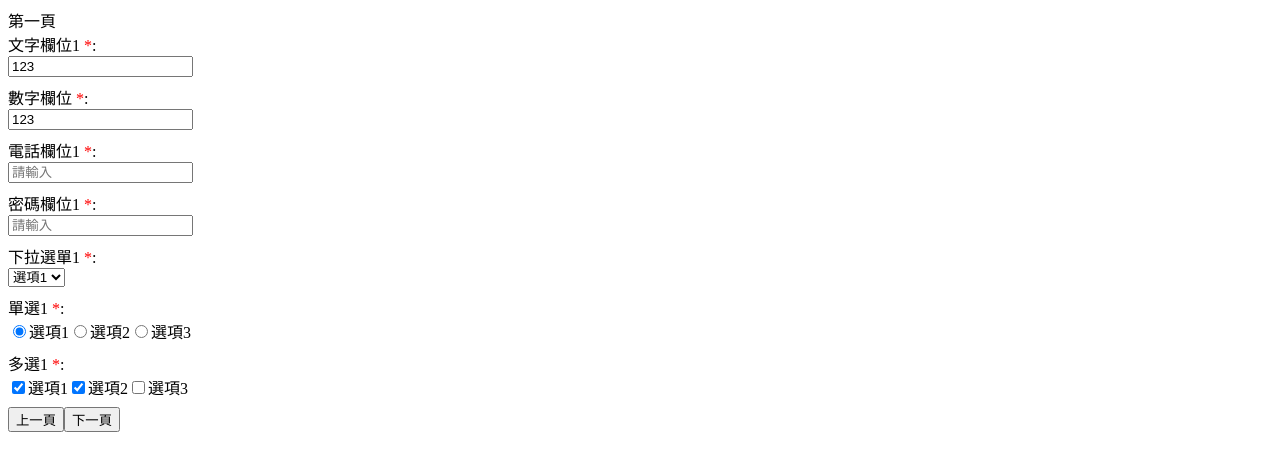
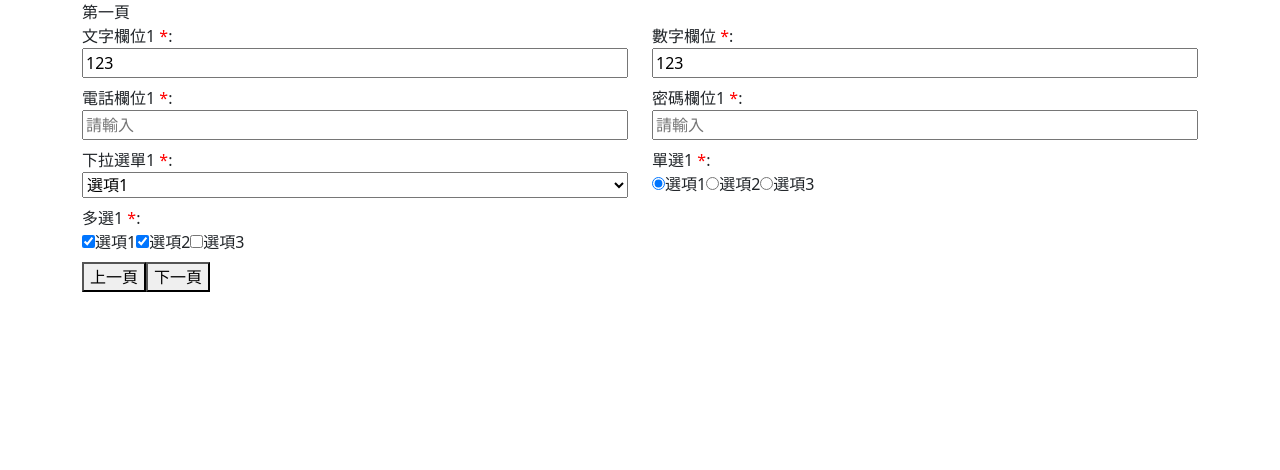
Before and after one commit to nsfe0619/2024_30day, an Angular app: page / in a window 1280 px wide. Shown: the top 470 px of the page. Built offline with nearby package versions, Linux system fonts and the light colour scheme.

Commit message:
[day16]增加Bootstrap以及tailwind

```diff
--- a/angular.json
+++ b/angular.json
@@ -28,6 +28,7 @@
               "src/assets"
             ],
             "styles": [
+              "node_modules/bootstrap/dist/css/bootstrap.min.css",
               "src/styles.scss"
             ],
             "scripts": []
--- a/package.json
+++ b/package.json
@@ -18,6 +18,7 @@
     "@angular/platform-browser": "^14.2.0",
     "@angular/platform-browser-dynamic": "^14.2.0",
     "@angular/router": "^14.2.0",
+    "bootstrap": "^5.3.3",
     "rxjs": "~7.5.0",
     "tslib": "^2.3.0",
     "zone.js": "~0.11.4"
@@ -27,12 +28,15 @@
     "@angular/cli": "~14.2.13",
     "@angular/compiler-cli": "^14.2.0",
     "@types/jasmine": "~4.0.0",
+    "autoprefixer": "^10.4.20",
     "jasmine-core": "~4.3.0",
     "karma": "~6.4.0",
     "karma-chrome-launcher": "~3.1.0",
     "karma-coverage": "~2.2.0",
     "karma-jasmine": "~5.1.0",
     "karma-jasmine-html-reporter": "~2.0.0",
+    "postcss": "^8.4.47",
+    "tailwindcss": "^3.4.13",
     "typescript": "~4.7.2"
   }
 }
--- a/src/app/pages/main/main.component.html
+++ b/src/app/pages/main/main.component.html
@@ -1,4 +1,4 @@
-<div>
+<div class="container">
   <app-form-input [pageSetting]="pageSettings[page]"> </app-form-input>
   <button (click)="pagePrev()">上一頁</button>
   <button (click)="pageNext()">下一頁</button>
--- a/src/app/shared/component/form/element/form-input/form-input.component.html
+++ b/src/app/shared/component/form/element/form-input/form-input.component.html
@@ -1,11 +1,10 @@
-<div [formGroup]="pageSetting.form!" *ngIf="pageSetting.form">
+<div>
   {{ pageSetting.title }}
-  <div *ngFor="let fieldSetting of pageSetting.fieldSettings">
-    <app-field-template
-      [fieldSetting]="fieldSetting"
-      [control]="getControl(fieldSetting.name)"
-    >
-    </app-field-template>
-    <!-- {{ getControl(fieldSetting.name).value }} -->
+  <div [formGroup]="pageSetting.form!" *ngIf="pageSetting.form" class="row">
+    <div *ngFor="let fieldSetting of pageSetting.fieldSettings" class="col-6">
+      <app-field-template [fieldSetting]="fieldSetting" [control]="getControl(fieldSetting.name)">
+      </app-field-template>
+      <!-- {{ getControl(fieldSetting.name).value }} -->
+    </div>
   </div>
 </div>
--- a/src/styles.scss
+++ b/src/styles.scss
@@ -3,8 +3,29 @@
     border: 1px solid red;
     outline: none;
 }
+
 .is-invalid:focus {
     border-color: red;
     outline: none;
     /* 移除預設的藍色 outline，讓紅框更顯眼 */
 }
+
+input[type="text"] {
+    @apply w-full;
+}
+
+input[type="tel"] {
+    @apply w-full;
+}
+
+input[type="number"] {
+    @apply w-full;
+}
+
+input[type="password"] {
+    @apply w-full;
+}
+
+select {
+    @apply w-full;
+}
--- /dev/null
+++ b/tailwind.config.js
@@ -0,0 +1,8 @@
+/** @type {import('tailwindcss').Config} */
+module.exports = {
+  content: [],
+  theme: {
+    extend: {},
+  },
+  plugins: [],
+}
```
